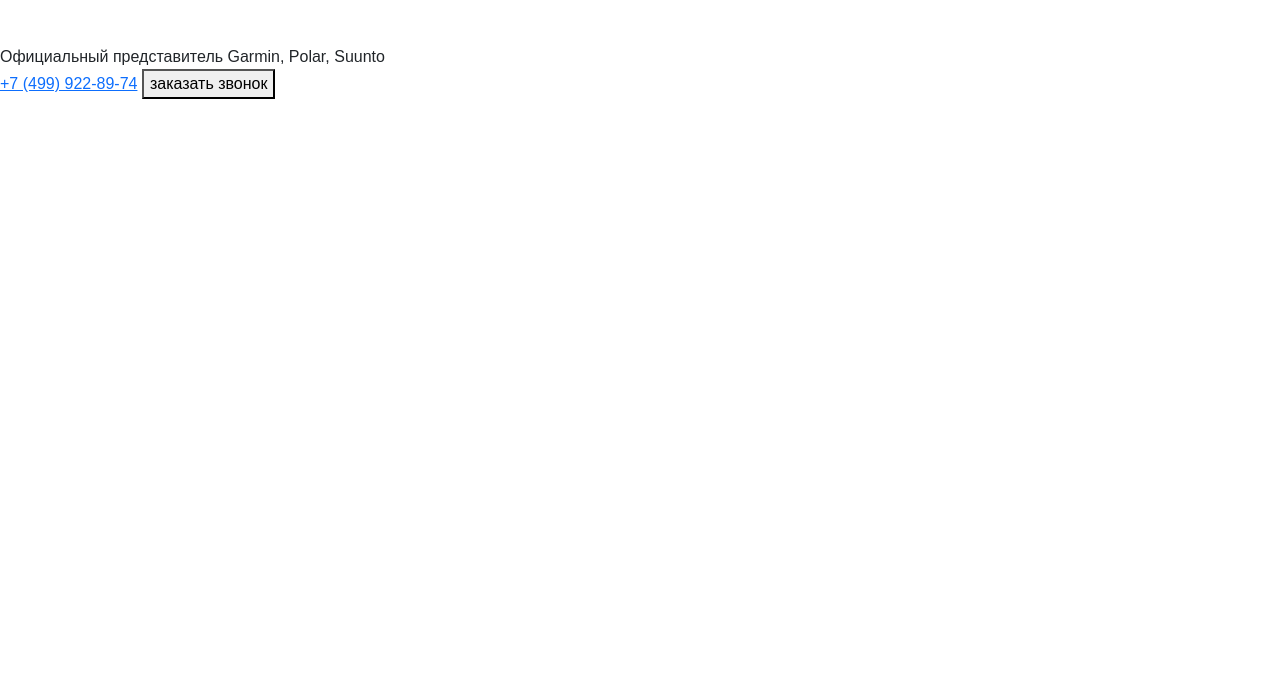
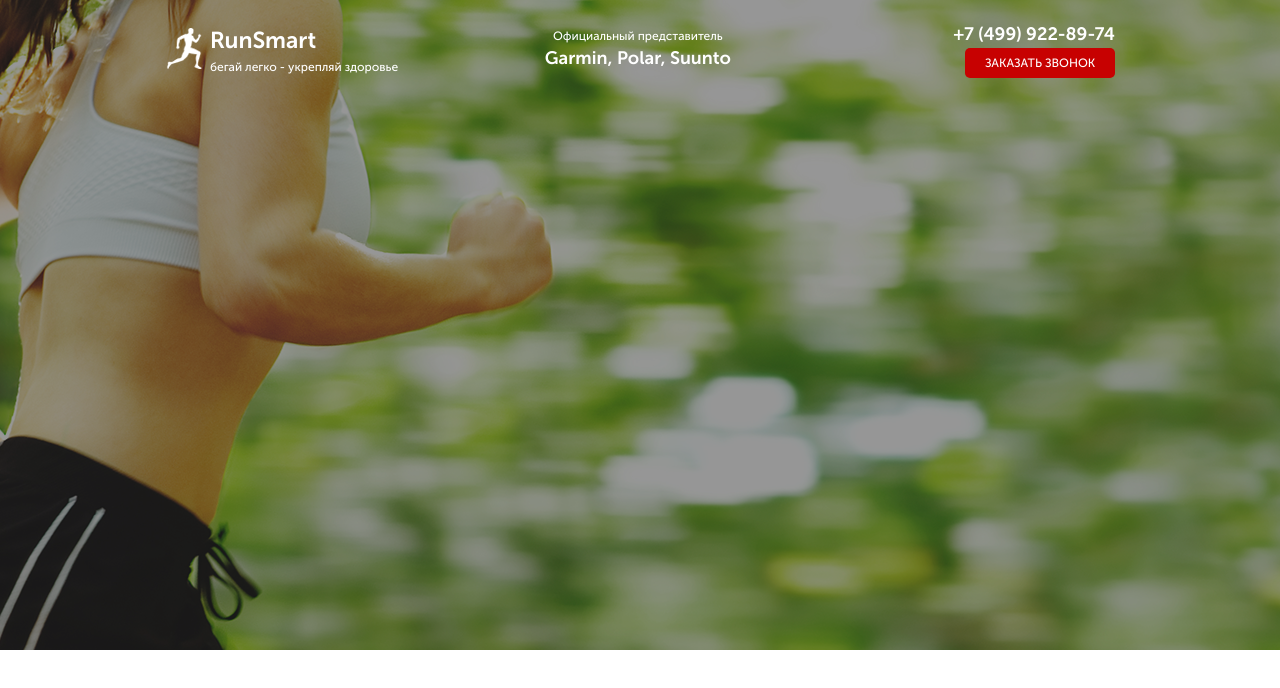
Before and after one commit to Bohdan71/Bohdan71.github.io, a website: page src/index.html in a window 1280 px wide. Drawn offline with Linux system fonts and the light colour scheme; files whose address does not match are found by name.

Commit message:
header + 1020 header-media rule

```diff
--- a/src/css/fonts.css
+++ b/src/css/fonts.css
@@ -0,0 +1,33 @@
+@font-face {
+    font-family: 'Museo Sans Cyrl';
+    src: url('../fonts/MuseoSansCyrl-900.ttf');
+    font-style: normal;
+    font-weight: 900;
+}
+
+@font-face {
+    font-family: 'Museo Sans Cyrl';
+    src: url('../fonts/MuseoSansCyrl-700.ttf');
+    font-style: normal;
+    font-weight: 700;
+}
+
+@font-face {
+    font-family: 'Museo Sans Cyrl';
+    src: url('../fonts/MuseoSansCyrl-500.ttf');
+    font-style: normal;
+    font-weight: 500;
+}
+
+@font-face {
+    font-family: 'Museo Sans Cyrl';
+    src: url('../fonts/MuseoSansCyrl-300.ttf');
+    font-weight: 300;
+}
+
+@font-face {
+    font-family: 'Museo Sans Cyrl';
+    src: url('../fonts/MuseoSansCyrl-100.ttf');
+    font-style: normal;
+    font-weight: 100;
+}
--- a/src/index.html
+++ b/src/index.html
@@ -11,14 +11,20 @@
 </head>
 <body>
     <div class="promo">
-        <div class="contaier">
+        <div class="container">
             <header class="header">
-                <a class="header__logo">
+                <a href = "#" class="header__logo">
                     <img src="icons/Section_1/logo.png" alt="logo">
                 </a>
+
+                <a href="#" class="header__text">
+                    RunSmart
+                    <span>бегай легко - укрепляй здоровье</span>
+                </a>
+
                 <div class="header__official">
                     Официальный представитель
-                    <span class="qwerty">Garmin, Polar, Suunto</span>
+                    <span>Garmin, Polar, Suunto</span>
                 </div>
                 <div class="header__contacts">
                     <a href="+74999228974"class="header__phone">+7 (499) 922-89-74</a>
--- /dev/null
+++ b/src/sass/blocks/_buttons.sass
@@ -0,0 +1,12 @@
+.button
+    display: block
+    width: 150px
+    height: 30px
+    border-radius: 5px
+    background-color: $main-color
+    border: none
+    color: #ffffff
+    font-size: 12px
+    font-weight: 500
+    text-align: center
+    text-transform: uppercase
--- /dev/null
+++ b/src/sass/blocks/_header.sass
@@ -0,0 +1,57 @@
+.header
+    display: flex
+    justify-content: space-between
+    align-items: center
+    &__logo
+        display: inline
+    &__text
+        margin-right: auto
+        text-decoration: none
+        display: block
+        color: #ffffff
+        font-size: 23px
+        font-weight: 700
+        text-align: left
+        span
+            display: block
+            color: #ffffff
+            font-size: 12px
+            font-weight: 500
+            text-align: center
+        &:hover
+            color: white
+    &__official
+        margin: auto
+        color: #ffffff
+        font-size: 12px
+        font-weight: 500
+        text-align: center
+        span
+            display: block
+            color: #ffffff
+            font-size: 18px
+            font-weight: 700
+            text-align: center
+    &__phone
+        display: block
+        color: #ffffff
+        font-size: 18px
+        font-weight: 700
+        text-align: right
+        text-decoration: none
+        &:hover
+            color: white
+    &__contacts
+        min-width: 25%
+        margin: auto
+        margin-right: 0
+        display: flex
+        flex-direction: column
+        align-items: flex-end
+
+@media (max-width: 1020px)
+    .header
+        &__logo
+            margin-left: 20px
+        &__contacts
+            margin-right: 20px
--- /dev/null
+++ b/src/sass/blocks/_promo.sass
@@ -0,0 +1,4 @@
+.promo
+    min-height: 650px
+    padding: 21px 0 93px 0
+    background: url(../../img/backgrounds/bg_section_1.png) center (center/cover) no-repeat
--- a/src/sass/style.sass
+++ b/src/sass/style.sass
@@ -1,7 +1,10 @@
 *
     font-family: 'Museo Sans Cyrl', sans-serif
 
-@import "variables"
-@import "mixins"
 @import "general"
 @import "media"
+@import "base/_variables"
+@import "base/_mixins"
+@import "blocks/_promo"
+@import "blocks/_header"
+@import "blocks/_buttons"
```
Also changed, not shown: src/css/bootstrap-grid.min.css (added), src/css/style.min.css, src/icons/General/running-man-logo.png (added), src/sass/_general.sass (line endings or trailing spaces), src/sass/base/_mixins.sass (added), src/sass/base/_variables.sass (renamed from src/sass/_variables.sass), 1 other file.
